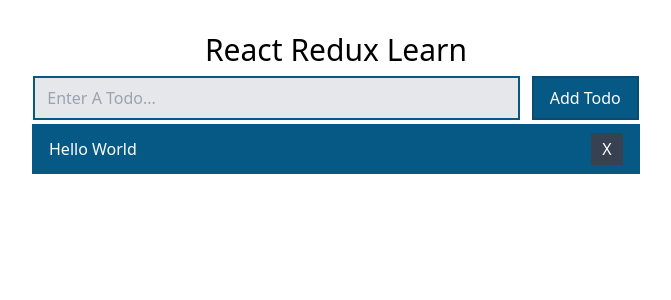
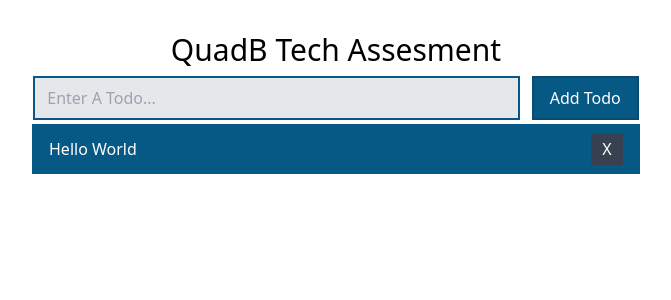
Before and after one commit to Npkrathour/todo, a React (Vite) app: page / in a window 1280 px wide. Shown: the top 300 px of the page, without its empty margins (304-975 px from the left). Built offline with nearby package versions, Linux system fonts and the light colour scheme.

Commit message:
add new name

```diff
--- a/package.json
+++ b/package.json
@@ -11,9 +11,11 @@
   },
   "dependencies": {
     "@reduxjs/toolkit": "^2.2.7",
+    "firebase": "^11.5.0",
     "react": "^18.3.1",
     "react-dom": "^18.3.1",
-    "react-redux": "^9.1.2"
+    "react-redux": "^9.1.2",
+    "react-router-dom": "^7.4.0"
   },
   "devDependencies": {
     "@eslint/js": "^9.9.0",
--- a/src/App.jsx
+++ b/src/App.jsx
@@ -5,7 +5,7 @@ import Todos from "./Components/Todos";
 function App() {
   return (
     <>
-      <h1 className="text-3xl font-medium text-black">React Redux Learn </h1>
+      <h1 className="text-3xl font-medium text-black">QuadB Tech Assesment</h1>
       <AddTodo />
       <Todos />
     </>
--- a/src/features/todo/todoSlice.js
+++ b/src/features/todo/todoSlice.js
@@ -16,7 +16,7 @@ export const todoSlice = createSlice({
     addTodo: (state, action) => {
       const todo = {
         id: nanoid(),
-        text: action.payload, // Changed 'Action' to 'action'
+        text: action.payload,
       };
       state.todos.push(todo);
     },
```
Also changed, not shown: 1 other file (tests, documents, lock files or other folders).
